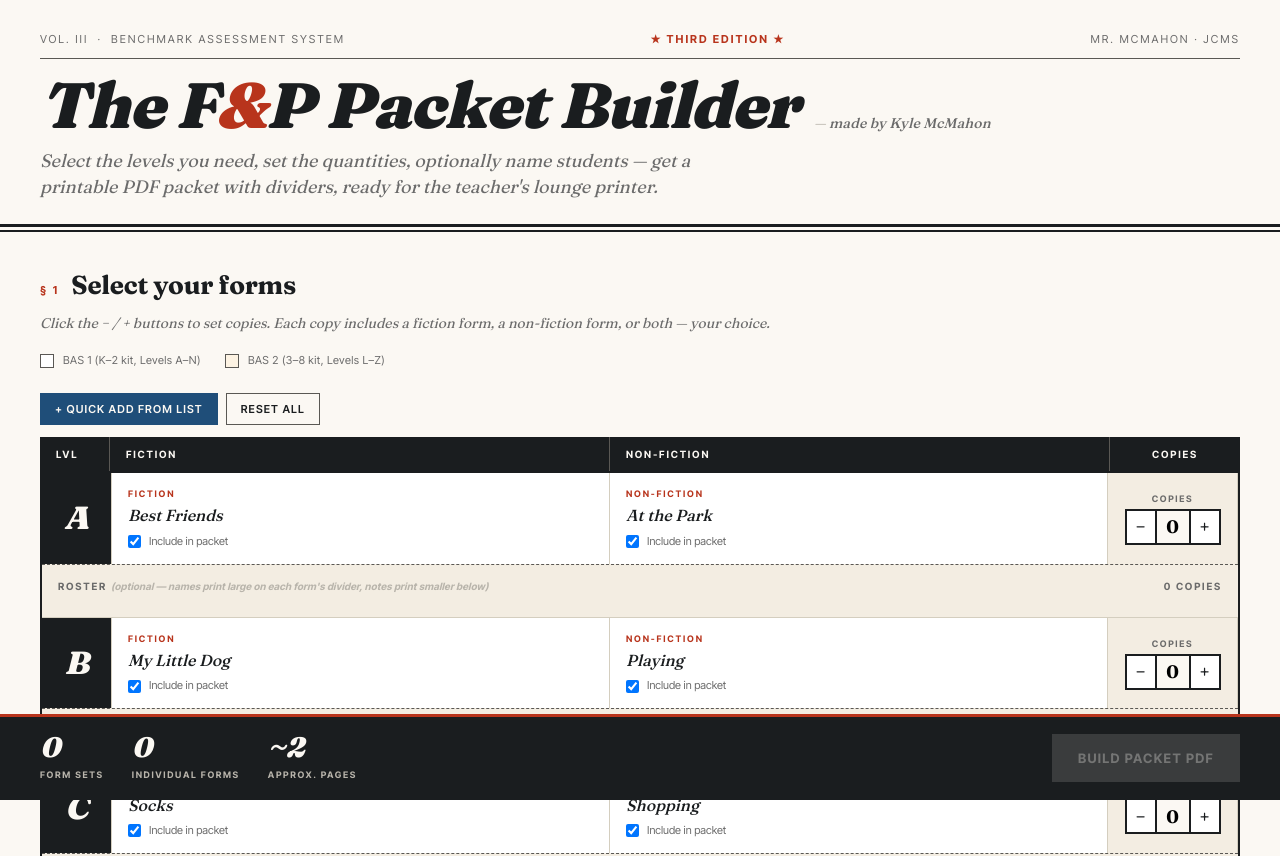
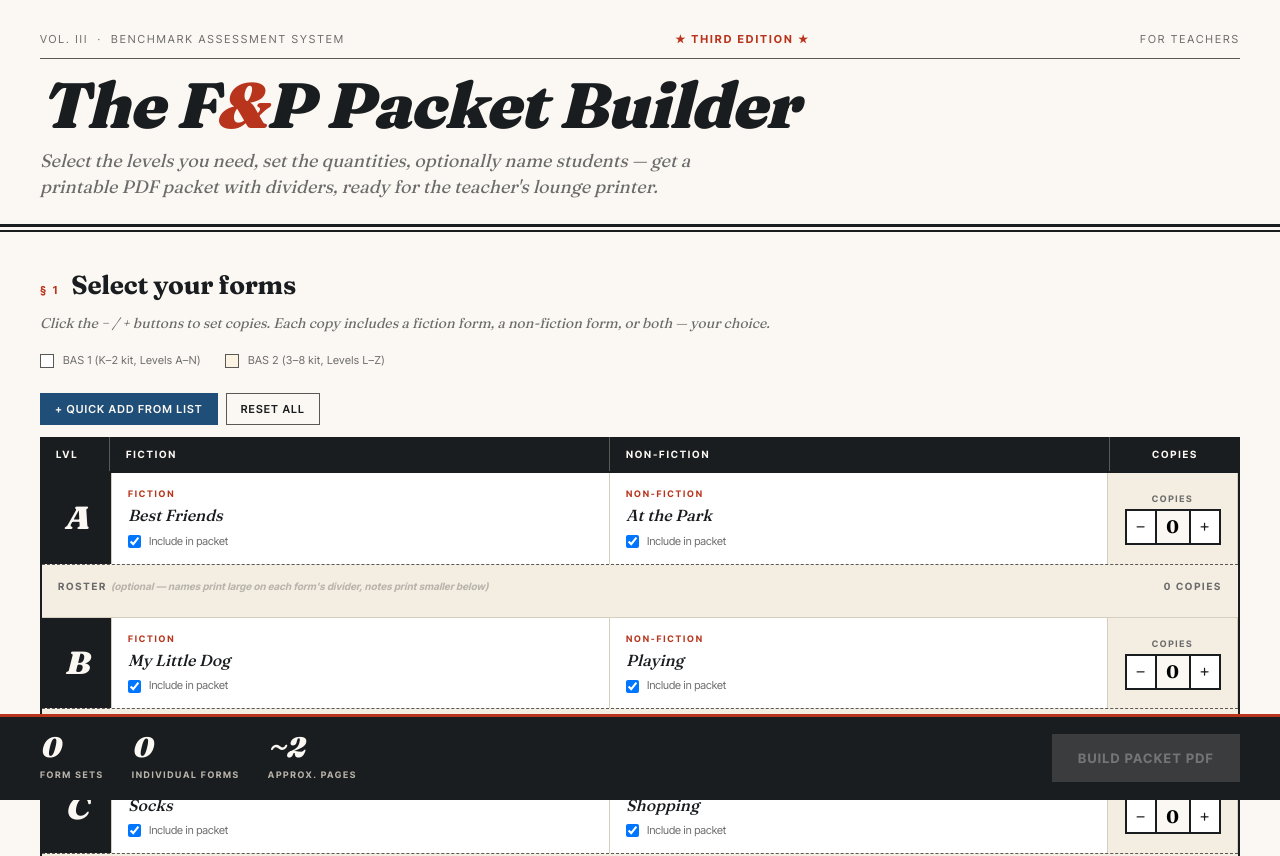
Before and after one commit to kmcm1412/FPPacketBuilder, a plain HTML site: page index.html in a window 1280 px wide. Shown: the top 856 px of the page. Drawn offline with Linux system fonts and the light colour scheme.

Commit message:
Add files via upload

```diff
--- a/index.html
+++ b/index.html
@@ -62,25 +62,6 @@
   font-style: italic;
 }
 h1 .amp { font-style: italic; color: var(--red); }
-.title-row {
-  display: flex;
-  align-items: baseline;
-  flex-wrap: wrap;
-  gap: 16px;
-}
-.byline {
-  font-family: 'Fraunces', serif;
-  font-style: italic;
-  font-weight: 500;
-  font-size: 14px;
-  color: var(--grey);
-  letter-spacing: 0.01em;
-  white-space: nowrap;
-}
-.byline::before {
-  content: "—  ";
-  color: var(--grey-light);
-}
 .tagline {
   font-family: 'Fraunces', serif;
   font-style: italic;
@@ -693,12 +674,9 @@
   <div class="masthead-top">
     <span>Vol. III &nbsp;·&nbsp; Benchmark Assessment System</span>
     <span class="ed">★ Third Edition ★</span>
-    <span>Mr. McMahon · JCMS</span>
+    <span>For teachers</span>
   </div>
-  <div class="title-row">
-    <h1>The F<span class="amp">&</span>P Packet Builder</h1>
-    <span class="byline">made by Kyle McMahon</span>
-  </div>
+  <h1>The F<span class="amp">&</span>P Packet Builder</h1>
   <p class="tagline">Select the levels you need, set the quantities, optionally name students — get a printable PDF packet with dividers, ready for the teacher's lounge printer.</p>
 </div>
 
@@ -729,7 +707,7 @@
   <div class="levels" id="levels"></div>
 
   <div class="footer">
-    Forms hosted by <em>eps.openclass.com</em> (official Pearson/Heinemann 3rd Edition portal). © 2017, 2011, 2008 Fountas & Pinnell.
+    Forms hosted by <em>eps.openclass.com</em> (official Pearson/Heinemann 3rd Edition portal). © 2017, 2011, 2008 Fountas & Pinnell. &nbsp;·&nbsp; Built by K. McMahon.
   </div>
 </div>
 
@@ -1185,7 +1163,6 @@
   // Footer
   page.drawText('Fountas & Pinnell Benchmark Assessment — Third Edition (© 2017, 2011, 2008)',
                 { x: 54, y: 36, size: 9, font: fontItalic, color: lightGrey });
-  page.drawText('Mr. McMahon — JCMS', { x: 54, y: 22, size: 9, font: fontItalic, color: lightGrey });
 }
 
 async function drawCover(pdfDoc, totalSets, totalForms, orgMode) {
@@ -1218,7 +1195,6 @@
 
   page.drawText('Fountas & Pinnell Benchmark Assessment — Third Edition (© 2017, 2011, 2008)',
                 { x: 54, y: 36, size: 9, font: fontItalic, color: lightGrey });
-  page.drawText('Mr. McMahon — JCMS', { x: 54, y: 22, size: 9, font: fontItalic, color: lightGrey });
 }
 
 async function drawContents(pdfDoc, sections, orgMode) {
@@ -1360,7 +1336,6 @@
 
   page.drawText('Fountas & Pinnell Benchmark Assessment — Third Edition (© 2017, 2011, 2008)',
                 { x: 54, y: 36, size: 9, font: fontItalic, color: lightGrey });
-  page.drawText('Mr. McMahon — JCMS', { x: 54, y: 22, size: 9, font: fontItalic, color: lightGrey });
 }
 
 // Title page that introduces the "unassigned copies" group.
@@ -1388,7 +1363,6 @@
 
   page.drawText('Fountas & Pinnell Benchmark Assessment — Third Edition (© 2017, 2011, 2008)',
                 { x: 54, y: 36, size: 9, font: fontItalic, color: lightGrey });
-  page.drawText('Mr. McMahon — JCMS', { x: 54, y: 22, size: 9, font: fontItalic, color: lightGrey });
 }
 
 let isBuilding = false;
```
